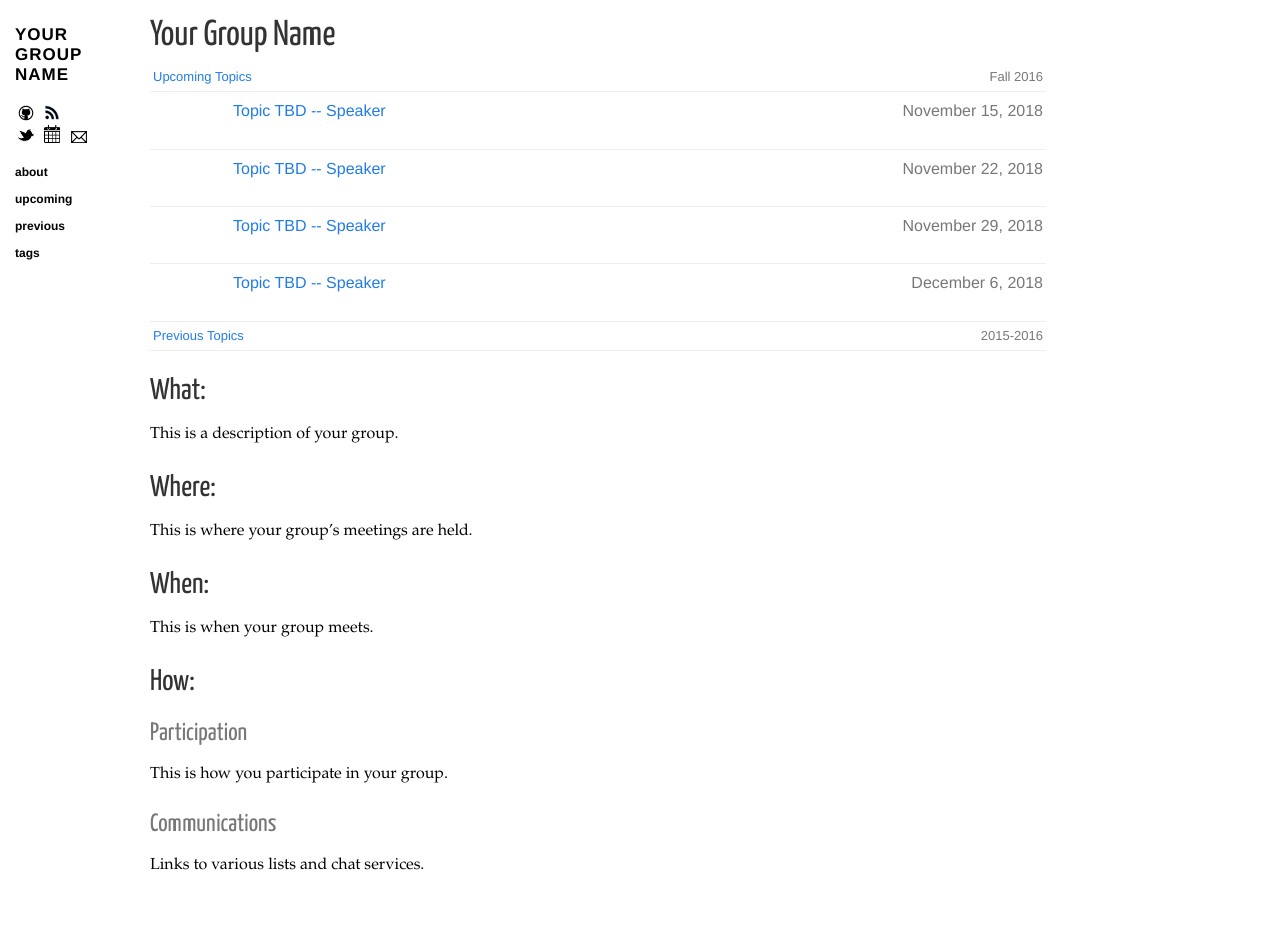
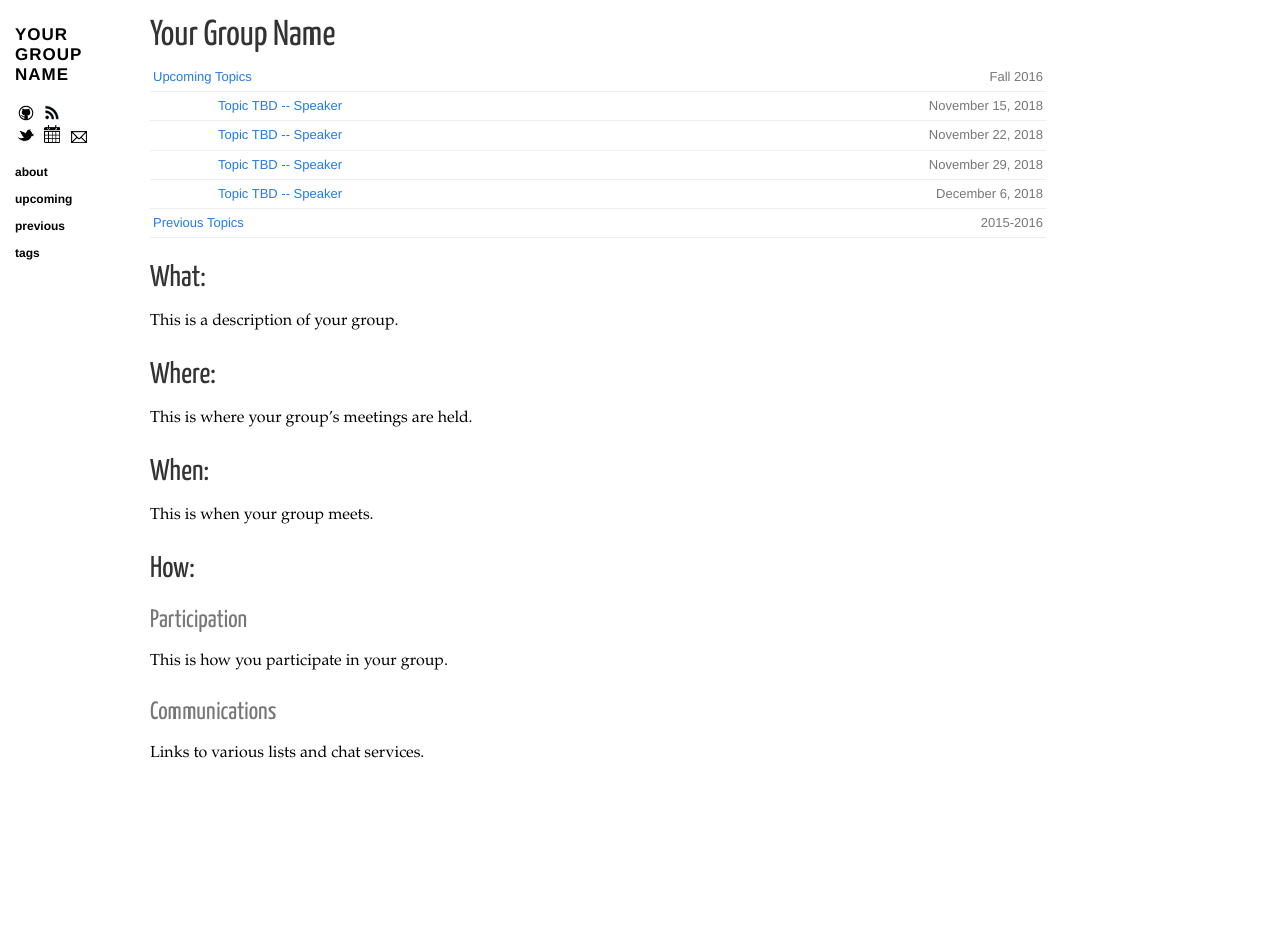
Before and after one commit to academicpages/group-meeting, a Jekyll site: the page built from index.md, in a window 1280 px wide. Built offline with Jekyll 4.4.1, drawn with Linux system fonts in a browser that asks for light colours; nearby versions of some CDN libraries; after the commit the page ends 900 px from its top, so only the background shows below that.

Commit message:
li style instead of p style

```diff
--- a/index.md
+++ b/index.md
@@ -14,10 +14,8 @@ title: "About"
 </li>
   {% assign upcoming = (site.posts | where: "category" , "upcoming") %}
   {% for post in upcoming reversed %}
-  <li>
-  <p style="text-indent: 5em;">
+  <li style="text-indent: 5em;">
   <span>{{ post.date | date: "%B %e, %Y" }}</span> <a href="{{ site.url }}{{ post.url }}">{{ post.title }}</a>
-  </p>
   </li>
   {% endfor %}
 <li>
```
